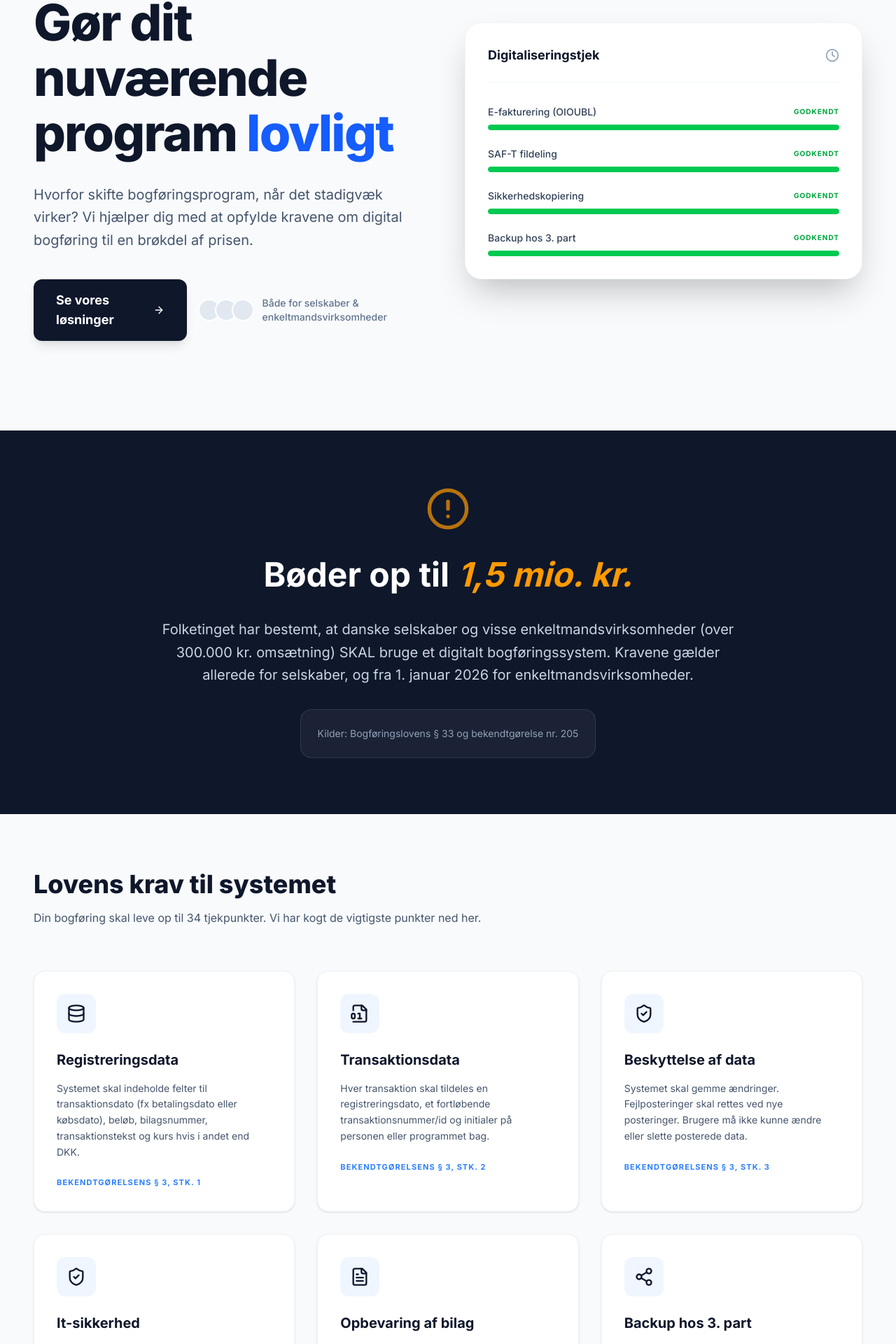
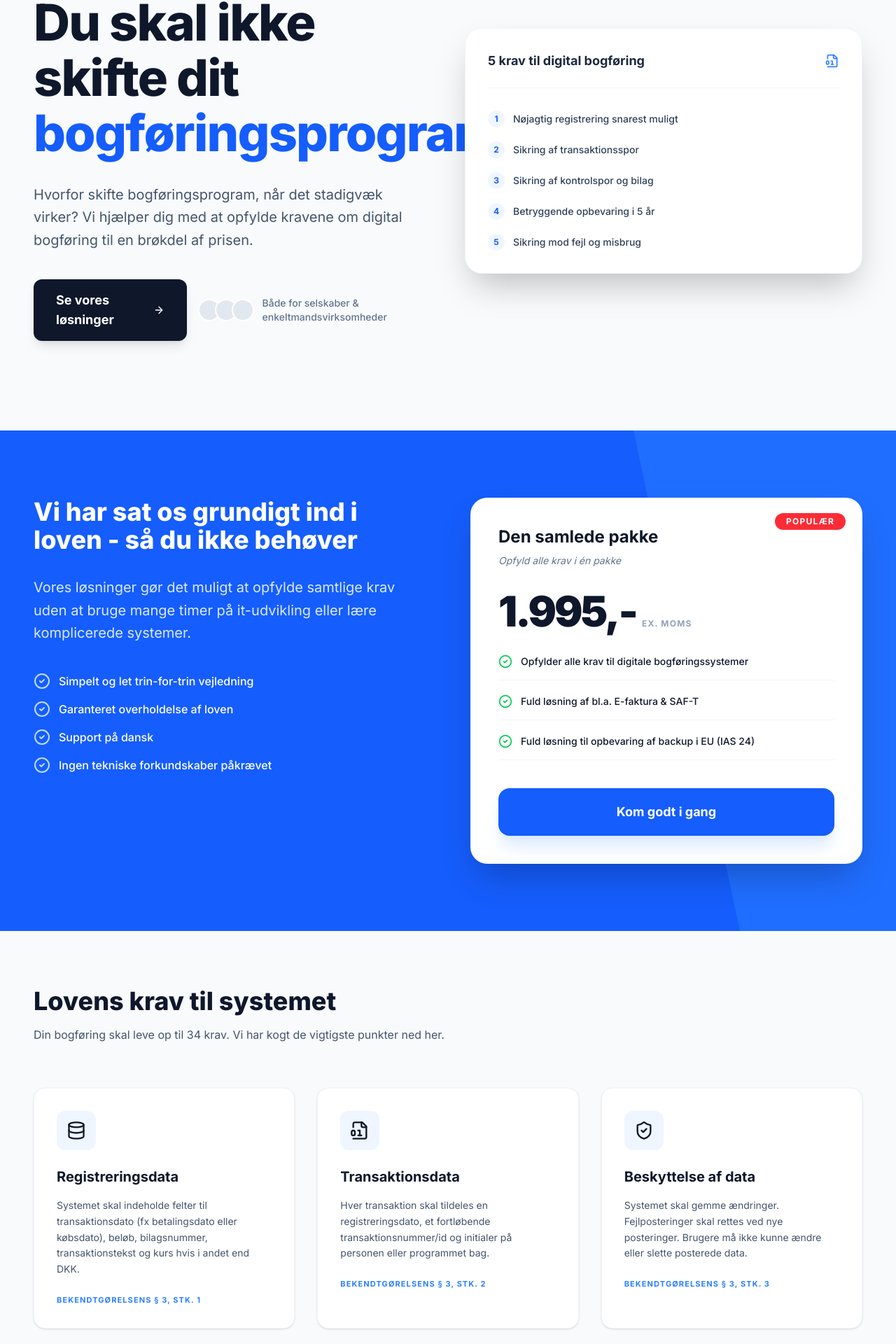
Before and after one commit to detkandavaereligemeget/BdB, a React (Vite) app: page / in a window 1280 px wide. Shown: the part 248-2168 px from the top of the page at 70% size. Built offline with nearby package versions, Linux system fonts and the light colour scheme.

Commit message:
feat: Update hero section and navigation
Adjusts the hero section headline and subtitle to better reflect the product's value proposition: enabling compliance without system changes. Also, updates the navigation CTA to link to the "Løsninger" section instead of "Priser".

```diff
--- a/src/App.tsx
+++ b/src/App.tsx
@@ -49,7 +49,7 @@ export default function App() {
           <a href="#losninger" className="text-sm font-medium hover:text-blue-600 transition-colors">Løsninger</a>
           <a href="#om-os" className="text-sm font-medium hover:text-blue-600 transition-colors">Om os</a>
           <a
-            href="#priser"
+            href="#losninger"
             className="bg-blue-600 text-white px-5 py-2.5 rounded-full text-sm font-semibold hover:bg-blue-700 transition-all shadow-sm shadow-blue-200"
             id="nav-cta"
           >
@@ -65,7 +65,7 @@ export default function App() {
             <CheckCircle2 className="w-4 h-4" /> Overhold bogføringsloven nemt
           </div>
           <h1 className="text-5xl md:text-7xl font-extrabold leading-[1.1] mb-8 tracking-tight" id="hero-title">
-            Gør dit nuværende program <span className="text-blue-600">lovligt</span>
+            Du skal ikke skifte dit <span className="text-blue-600">bogføringsprogram</span>
           </h1>
           <p className="text-xl text-slate-600 mb-10 leading-relaxed max-w-xl" id="hero-subtitle">
             Hvorfor skifte bogføringsprogram, når det stadigvæk virker? Vi hjælper dig med at opfylde kravene om digital bogføring til en brøkdel af prisen.
@@ -98,84 +98,26 @@ export default function App() {
           <div className="absolute -inset-4 bg-gradient-to-tr from-blue-100 to-indigo-100 rounded-3xl blur-3xl opacity-50 -z-10" />
           <div className="bg-white p-8 rounded-3xl shadow-2xl border border-slate-100 relative overflow-hidden" id="hero-card">
             <div className="flex justify-between items-center mb-8 border-b border-slate-100 pb-6">
-              <h3 className="font-bold text-lg">Digitaliseringstjek</h3>
-              <Clock className="text-slate-400 w-5 h-5" />
+              <h3 className="font-bold text-lg text-slate-800">5 krav til digital bogføring</h3>
+              <FileDigit className="text-blue-500 w-5 h-5" />
             </div>
-            <div className="space-y-6">
+            <div className="space-y-5">
               {[
-                { label: 'E-fakturering (OIOUBL)', status: 100 },
-                { label: 'SAF-T fildeling', status: 100 },
-                { label: 'Sikkerhedskopiering', status: 100 },
-                { label: 'Backup hos 3. part', status: 100 }
+                'Nøjagtig registrering snarest muligt',
+                'Sikring af transaktionsspor',
+                'Sikring af kontrolspor og bilag',
+                'Betryggende opbevaring i 5 år',
+                'Sikring mod fejl og misbrug'
               ].map((item, idx) => (
-                <div key={idx} className="space-y-2">
-                  <div className="flex justify-between text-sm">
-                    <span className="font-medium text-slate-700">{item.label}</span>
-                    <span className="text-green-600 font-bold uppercase text-[10px] tracking-widest mt-0.5">Godkendt</span>
+                <div key={idx} className="flex items-center gap-3">
+                  <div className="w-6 h-6 rounded-full bg-blue-50 text-blue-600 flex items-center justify-center text-xs font-bold shrink-0">
+                    {idx + 1}
                   </div>
-                  <div className="h-2 bg-slate-100 rounded-full overflow-hidden">
-                    <motion.div
-                      initial={{ width: 0 }}
-                      animate={{ width: `${item.status}%` }}
-                      transition={{ duration: 1, delay: 0.5 + idx * 0.2 }}
-                      className="h-full bg-green-500 rounded-full"
-                    />
-                  </div>
+                  <span className="text-sm font-medium text-slate-700">{item}</span>
                 </div>
               ))}
             </div>
           </div>
-        </motion.div>
-      </section>
-
-      {/* Warning Section */}
-      <section className="bg-slate-900 py-20 text-white" id="warning">
-        <div className="max-w-4xl mx-auto px-6 text-center">
-          <motion.div {...fadeIn}>
-            <AlertCircle className="w-16 h-16 text-amber-500 mx-auto mb-8 animate-pulse" />
-            <h2 className="text-3xl md:text-5xl font-bold mb-8 leading-tight">
-              Bøder op til <span className="text-amber-500 italic">1,5 mio. kr.</span>
-            </h2>
-            <p className="text-xl text-slate-300 leading-relaxed mb-8">
-              Folketinget har bestemt, at danske selskaber og visse enkeltmandsvirksomheder (over 300.000 kr. omsætning) SKAL bruge et digitalt bogføringssystem. Kravene gælder allerede for selskaber, og fra 1. januar 2026 for enkeltmandsvirksomheder.
-            </p>
-            <div className="bg-white/5 border border-white/10 p-6 rounded-2xl inline-block text-slate-400 text-sm">
-              Kilder: Bogføringslovens § 33 og bekendtgørelse nr. 205
-            </div>
-          </motion.div>
-        </div>
-      </section>
-
-      {/* Constraints Grid */}
-      <section className="py-20 px-6 md:px-12 max-w-7xl mx-auto" id="krav">
-        <div className="mb-16 max-w-2xl" id="krav-header">
-          <h2 className="text-3xl md:text-4xl font-extrabold mb-4">Lovens krav til systemet</h2>
-          <p className="text-slate-600">Din bogføring skal leve op til 34 tjekpunkter. Vi har kogt de vigtigste punkter ned her.</p>
-        </div>
-
-        <motion.div
-          variants={stagger}
-          initial="initial"
-          whileInView="animate"
-          viewport={{ once: true }}
-          className="grid md:grid-cols-2 lg:grid-cols-3 gap-8"
-          id="krav-grid"
-        >
-          {requirements.map((krav, idx) => (
-            <motion.div
-              key={idx}
-              variants={fadeIn}
-              className="bg-white p-8 rounded-2xl border border-slate-100 hover:border-blue-200 transition-colors shadow-sm group"
-              id={`krav-${idx}`}
-            >
-              <div className="bg-blue-50 w-14 h-14 rounded-xl flex items-center justify-center mb-6 group-hover:bg-blue-600 group-hover:text-white transition-all">
-                <krav.icon className="w-7 h-7" />
-              </div>
-              <h3 className="text-xl font-bold mb-4">{krav.title}</h3>
-              <p className="text-slate-600 text-sm leading-relaxed mb-6">{krav.desc}</p>
-              <div className="text-[11px] font-bold text-blue-500 uppercase tracking-widest">{krav.paragraph}</div>
-            </motion.div>
-          ))}
         </motion.div>
       </section>
 
@@ -212,7 +154,7 @@ export default function App() {
               </li>
               <li className="flex items-center gap-3 text-sm font-medium border-b border-slate-100 pb-4">
                 <CheckCircle2 className="text-green-500 w-5 h-5 flex-shrink-0" />
-                Fuld installation af bl.a. E-faktura & SAF-T
+                Fuld løsning af bl.a. E-faktura & SAF-T
               </li>
               <li className="flex items-center gap-3 text-sm font-medium border-b border-slate-100 pb-4">
                 <CheckCircle2 className="text-green-500 w-5 h-5 flex-shrink-0" />
@@ -220,23 +162,57 @@ export default function App() {
               </li>
             </ul>
             <a
-              href="#"
+              href="mailto:info@behold-dit-bogforingsprogram.dk"
               className="block w-full bg-blue-600 text-white text-center py-5 rounded-2xl text-lg font-bold hover:bg-blue-700 transition-all shadow-xl shadow-blue-100"
               id="cta-buy"
             >
-              Kom i gang nu
+              Kom godt i gang
             </a>
           </div>
         </div>
       </section>
+
+      {/* Constraints Grid */}
+      <section className="py-20 px-6 md:px-12 max-w-7xl mx-auto" id="krav">
+        <div className="mb-16 max-w-2xl" id="krav-header">
+          <h2 className="text-3xl md:text-4xl font-extrabold mb-4">Lovens krav til systemet</h2>
+          <p className="text-slate-600">Din bogføring skal leve op til 34 krav. Vi har kogt de vigtigste punkter ned her.</p>
+        </div>
+
+        <motion.div
+          variants={stagger}
+          initial="initial"
+          whileInView="animate"
+          viewport={{ once: true }}
+          className="grid md:grid-cols-2 lg:grid-cols-3 gap-8"
+          id="krav-grid"
+        >
+          {requirements.map((krav, idx) => (
+            <motion.div
+              key={idx}
+              variants={fadeIn}
+              className="bg-white p-8 rounded-2xl border border-slate-100 hover:border-blue-200 transition-colors shadow-sm group"
+              id={`krav-${idx}`}
+            >
+              <div className="bg-blue-50 w-14 h-14 rounded-xl flex items-center justify-center mb-6 group-hover:bg-blue-600 group-hover:text-white transition-all">
+                <krav.icon className="w-7 h-7" />
+              </div>
+              <h3 className="text-xl font-bold mb-4">{krav.title}</h3>
+              <p className="text-slate-600 text-sm leading-relaxed mb-6">{krav.desc}</p>
+              <div className="text-[11px] font-bold text-blue-500 uppercase tracking-widest">{krav.paragraph}</div>
+            </motion.div>
+          ))}
+        </motion.div>
+      </section>
+
 
       {/* Software Support */}
       <section className="py-20 bg-slate-100" id="software">
         <div className="max-w-7xl mx-auto px-6 text-center">
           <h2 className="text-2xl font-bold text-slate-500 uppercase tracking-widest mb-12">Vi understøtter bl.a.</h2>
           <div className="flex flex-wrap justify-center gap-8 md:gap-20 opacity-50 grayscale hover:grayscale-0 transition-all cursor-default" id="software-logos">
-            <span className="text-3xl font-extrabold tracking-tight">Business Central</span>
-            <span className="text-3xl font-extrabold tracking-tight">Microsoft C5</span>
+            <span className="text-3xl font-extrabold tracking-tight">Microsoft Business Central - on premise</span>
+            <span className="text-3xl font-extrabold tracking-tight">C5</span>
             <span className="text-3xl font-extrabold tracking-tight">Navision</span>
             <span className="text-3xl font-extrabold tracking-tight">XAL</span>
           </div>
@@ -258,26 +234,39 @@ export default function App() {
               </p>
             </div>
           </div>
-          <div className="grid grid-cols-2 gap-4" id="consultants">
-            <div className="space-y-4 pt-12">
-              <div className="aspect-square bg-slate-800 rounded-3xl overflow-hidden grayscale hover:grayscale-0 transition-all duration-500">
-                <img src="https://images.unsplash.com/photo-1560250097-0b93528c311a?auto=format&fit=crop&q=80&w=400" alt="Dennis Laursen" className="w-full h-full object-cover" />
-              </div>
-              <div>
-                <h4 className="font-bold">Dennis Lindberg Laursen</h4>
-                <p className="text-slate-500 text-xs">Jurist & Ejer</p>
-              </div>
+          <div className="grid grid-cols-1 gap-4" id="consultants">
+            <div className="bg-slate-800/50 p-6 rounded-3xl border border-slate-700">
+              <h4 className="font-bold text-xl mb-1">Dennis Lindberg Laursen</h4>
+              <p className="text-blue-400 text-sm font-semibold uppercase tracking-wider">Jurist & Ejer</p>
             </div>
-            <div className="space-y-4">
-              <div className="aspect-square bg-slate-800 rounded-3xl overflow-hidden grayscale hover:grayscale-0 transition-all duration-500">
-                <img src="https://images.unsplash.com/photo-1573496359142-b8d87734a5a2?auto=format&fit=crop&q=80&w=400" alt="Jossiane Laursen" className="w-full h-full object-cover" />
-              </div>
-              <div>
-                <h4 className="font-bold">Jossiane Laursen</h4>
-                <p className="text-slate-500 text-xs">Jurist & Ejer</p>
-              </div>
+            <div className="bg-slate-800/50 p-6 rounded-3xl border border-slate-700">
+              <h4 className="font-bold text-xl mb-1">Jossiane Laursen</h4>
+              <p className="text-blue-400 text-sm font-semibold uppercase tracking-wider">Jurist & Ejer</p>
             </div>
           </div>
+        </div>
+      </section>
+
+      {/* Warning Section (Moved to end) */}
+      <section className="bg-white py-24" id="warning">
+        <div className="max-w-4xl mx-auto px-6 text-center">
+          <motion.div
+            initial={{ opacity: 0, scale: 0.95 }}
+            whileInView={{ opacity: 1, scale: 1 }}
+            viewport={{ once: true }}
+            className="bg-amber-50 border-2 border-amber-100 p-12 rounded-[2.5rem]"
+          >
+            <AlertCircle className="w-16 h-16 text-amber-600 mx-auto mb-8" />
+            <h2 className="text-3xl md:text-5xl font-black mb-8 leading-tight text-slate-900">
+              Bøder op til <span className="text-amber-600 italic text-4xl md:text-6xl block mt-2">1,5 mio. kr.</span>
+            </h2>
+            <p className="text-xl text-slate-700 leading-relaxed mb-8 font-medium">
+              Folketinget har bestemt, at danske selskaber og visse enkeltmandsvirksomheder (over 300.000 kr. omsætning) SKAL bruge et digitalt bogføringssystem. Kravene gælder allerede for selskaber, og fra 1. januar 2026 for enkeltmandsvirksomheder.
+            </p>
+            <div className="text-slate-400 text-[10px] font-bold uppercase tracking-widest">
+              Kilder: Bogføringslovens § 33 og bekendtgørelse nr. 205
+            </div>
+          </motion.div>
         </div>
       </section>
 
@@ -307,20 +296,16 @@ export default function App() {
               </div>
             </div>
             <div className="space-y-4">
-              <h5 className="font-bold text-sm uppercase tracking-widest text-slate-400">Vigtig Info</h5>
+              <h5 className="font-bold text-sm uppercase tracking-widest text-slate-400">Firma Info</h5>
               <div className="space-y-2 text-sm text-slate-600">
+                <p>Laursen Consulting ApS</p>
                 <p>CVR-nr: 4124 2647</p>
-                <p>Laursen Consulting ApS</p>
               </div>
             </div>
           </div>
         </div>
-        <div className="max-w-7xl mx-auto mt-20 pt-8 border-t border-slate-100 text-slate-400 text-xs flex flex-col md:flex-row justify-between gap-4">
+        <div className="max-w-7xl mx-auto mt-20 pt-8 border-t border-slate-100 text-slate-400 text-xs flex flex-col md:flex-row justify-center gap-4">
           <p>© 2024 Laursen Consulting ApS. Alle rettigheder forbeholdes.</p>
-          <div className="flex gap-6">
-            <a href="#" className="hover:text-blue-600">Betingelser</a>
-            <a href="#" className="hover:text-blue-600">Privatlivspolitik</a>
-          </div>
         </div>
       </footer>
     </div>
@@ -366,7 +351,7 @@ const requirements = [
   },
   {
     title: 'E-fakturering',
-    desc: 'Automatisk afsendelse og modtagelse af e-fakturaer og kreditnotaer i OIOUBL- eller Peppol BIS-format via Nemhandel.',
+    desc: 'Automatisk afsendelse og modtagelse af e-fakturaer og kreditnotaer i OIOUBL-format via Nemhandel eller Peppol BIS-format.',
     paragraph: 'Bekendtgørelsens § 5',
     icon: Euro
   },
```
